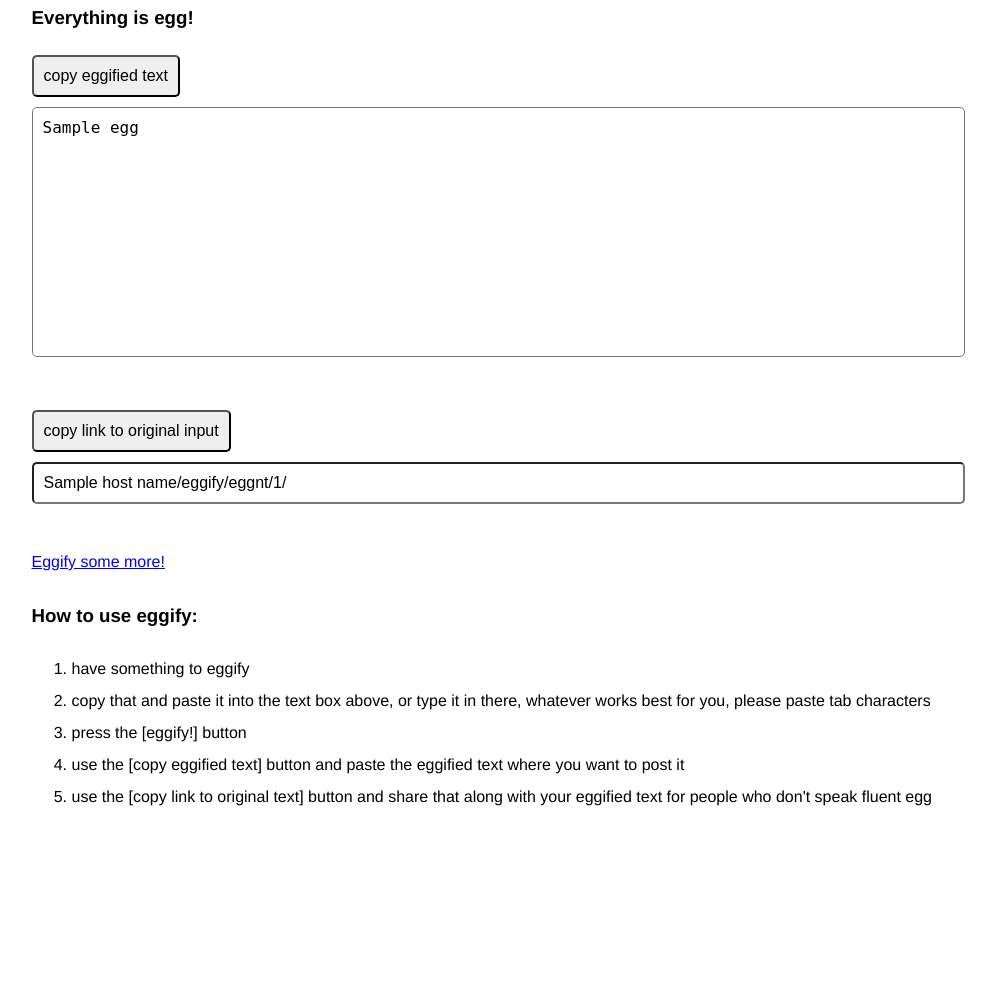
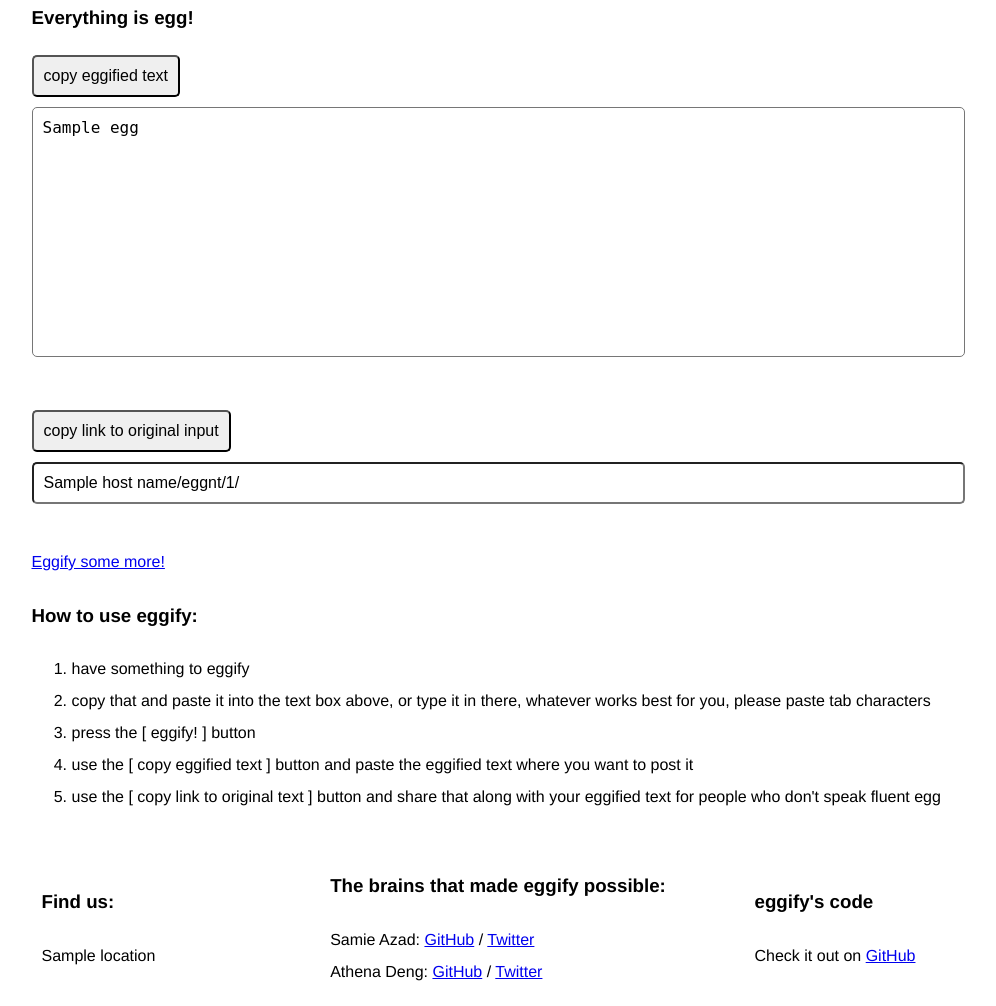
Before and after one commit to ad-egg/eggify, a Django app: template eggify/templates/eggify/egged.html in a window 1280 px wide. Shown: the part 178-1184 px from the top of the page, without its empty margins (142-1138 px from the left). Before the commit the page ends 984 px from the top, so only its background shows below. Run offline with Django 3.2, Linux system fonts and the light colour scheme; tables that the repository leaves empty hold one stand-in row (values such as "Sample post"); the template is opened without the code that fills it: values that come from a table or form of the project are taken from there, most other values are stand-ins (such as "Sample title", 1, 10 or a date in 2020); some libraries are stand-ins or nearby versions.

Commit message:
added things to footer and styled them

```diff
--- a/eggify/static/eggify/style.css
+++ b/eggify/static/eggify/style.css
@@ -23,6 +23,10 @@ div {
         width: 75%;
         margin-left: auto;
         margin-right: auto;
+}
+
+section {
+	width: 100%;
 }
 
 input[type=text], textarea {
@@ -52,6 +56,19 @@ button {
         border-radius: 5px;
         padding: 10px;
         font-size: 16px;
+}
+
+article {
+	min-width: 200px;
+	margin-left: 10px;
+	margin-right: 10px;
+}
+
+footer div {
+	display: flex;
+	flex-flow: row wrap;
+	align-items: center;
+	justify-content: space-between;
 }
 
 #logo {
--- a/eggify/templates/eggify/egged.html
+++ b/eggify/templates/eggify/egged.html
@@ -33,15 +33,31 @@
 				<OL>
 					<LI>have something to eggify</LI>
 					<LI>copy that and paste it into the text box above, or type it in there, whatever works best for you, please paste tab characters</LI>
-					<LI>press the <SPAN>[eggify!]</SPAN> button</LI>
-					<LI>use the <SPAN>[copy eggified text]</SPAN> button and paste the eggified text where you want to post it</LI>
-					<LI>use the <SPAN>[copy link to original text]</SPAN> button and share that along with your eggified text for people who don't speak fluent egg</LI>
+					<LI>press the <SPAN>[ eggify! ]</SPAN> button</LI>
+					<LI>use the <SPAN>[ copy eggified text ]</SPAN> button and paste the eggified text where you want to post it</LI>
+					<LI>use the <SPAN>[ copy link to original text ]</SPAN> button and share that along with your eggified text for people who don't speak fluent egg</LI>
 				</OL>
 				</SECTION>
 			</DIV>
 		</MAIN>
 
                 <FOOTER class={{ theme }}>
+			<DIV>
+				<ARTICLE>
+				<H3>Find us:</H3>
+				{{ location|safe }}
+				</ARTICLE>
+				<ARTICLE>
+				<H3>The brains that made eggify possible:</H3>
+				Samie Azad: <a href="https://github.com/sazad44" target="_blank" class={{ theme }}>GitHub</a> / <a href="https://twitter.com/AzadSamie" target="_blank" class={{ theme }}>Twitter</a>
+				<br>
+				Athena Deng: <a href="https://github.com/ad-egg" target="_blank" class={{ theme }}>GitHub</a> / <a href="https://twitter.com/CloudyCloak" target="_blank" class={{ theme }}>Twitter</a>
+				</ARTICLE>
+				<ARTICLE>
+				<H3>eggify's code</H3>
+				Check it out on <a href="https://github.com/ad-egg/eggify" target="_blank" class={{ theme }}>GitHub</a>
+				</ARTICLE>
+			</DIV>
                 </FOOTER>
         </BODY>
 </HTML>
--- a/eggify/urls.py
+++ b/eggify/urls.py
@@ -9,11 +9,11 @@ from . import views
 
 app_name = 'eggify'
 urlpatterns = [
-    path('eggify/', views.index, name='index'),
+    path('', views.index, name='index'),
     # ex: /egged/
-    path('eggify/egged/', views.egged, name='egged'),
+    path('egged/', views.egged, name='egged'),
     # ex: /eggnt/95643f32-100b-4941-bff6-f4852e5c25cd/
-    path('eggify/eggnt/<str:eggnt_uid>/', views.detail, name='detail'),
+    path('eggnt/<str:eggnt_uid>/', views.detail, name='detail'),
 ]
 
 handler404 = 'eggify.views.error_404'
```
Also changed, not shown: eggify/templates/eggify/detail.html (+16 -0 lines), eggify/templates/eggify/index.html (+19 -3 lines), eggify/views.py (+8 -4 lines), README.md.
